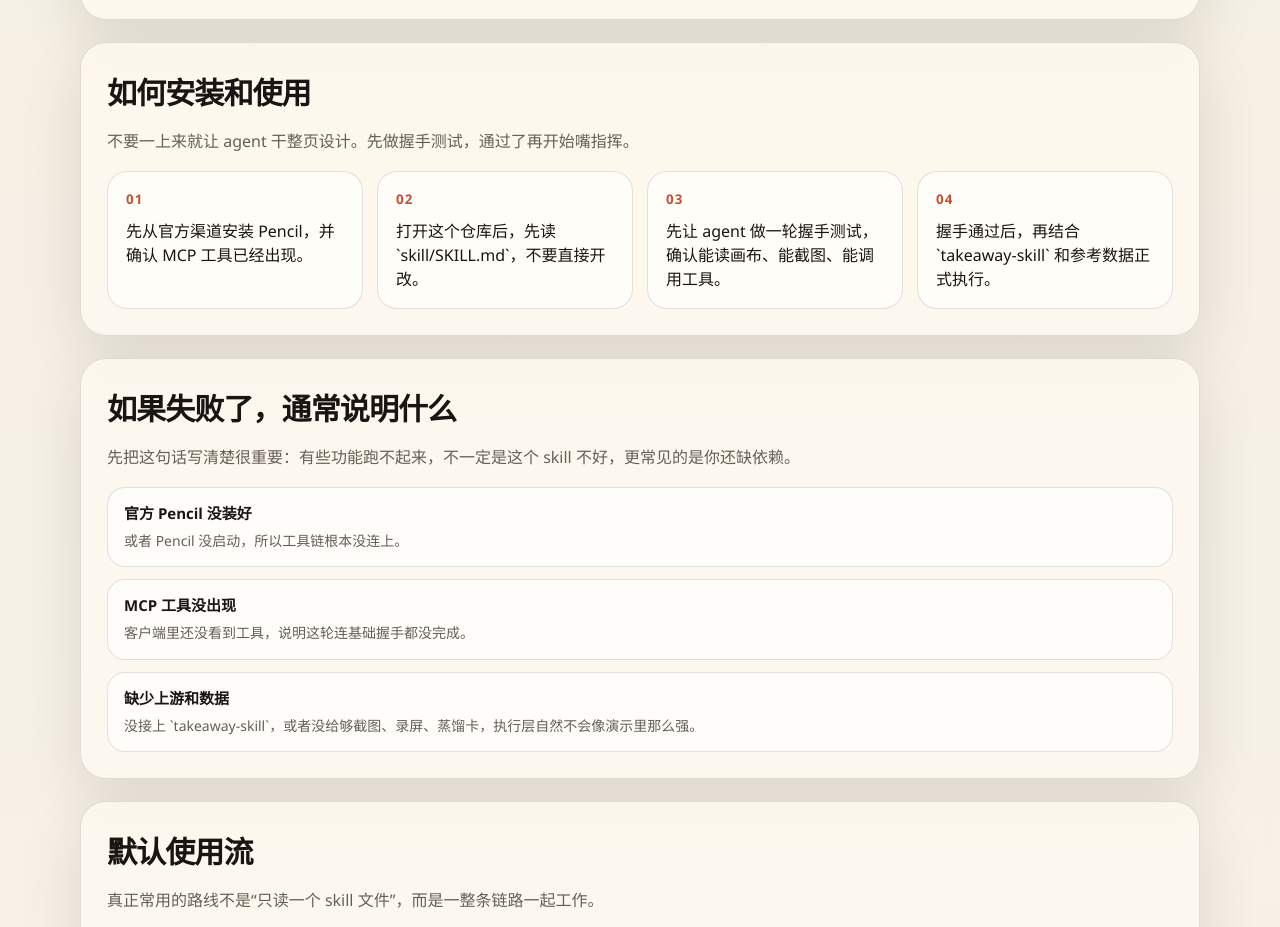
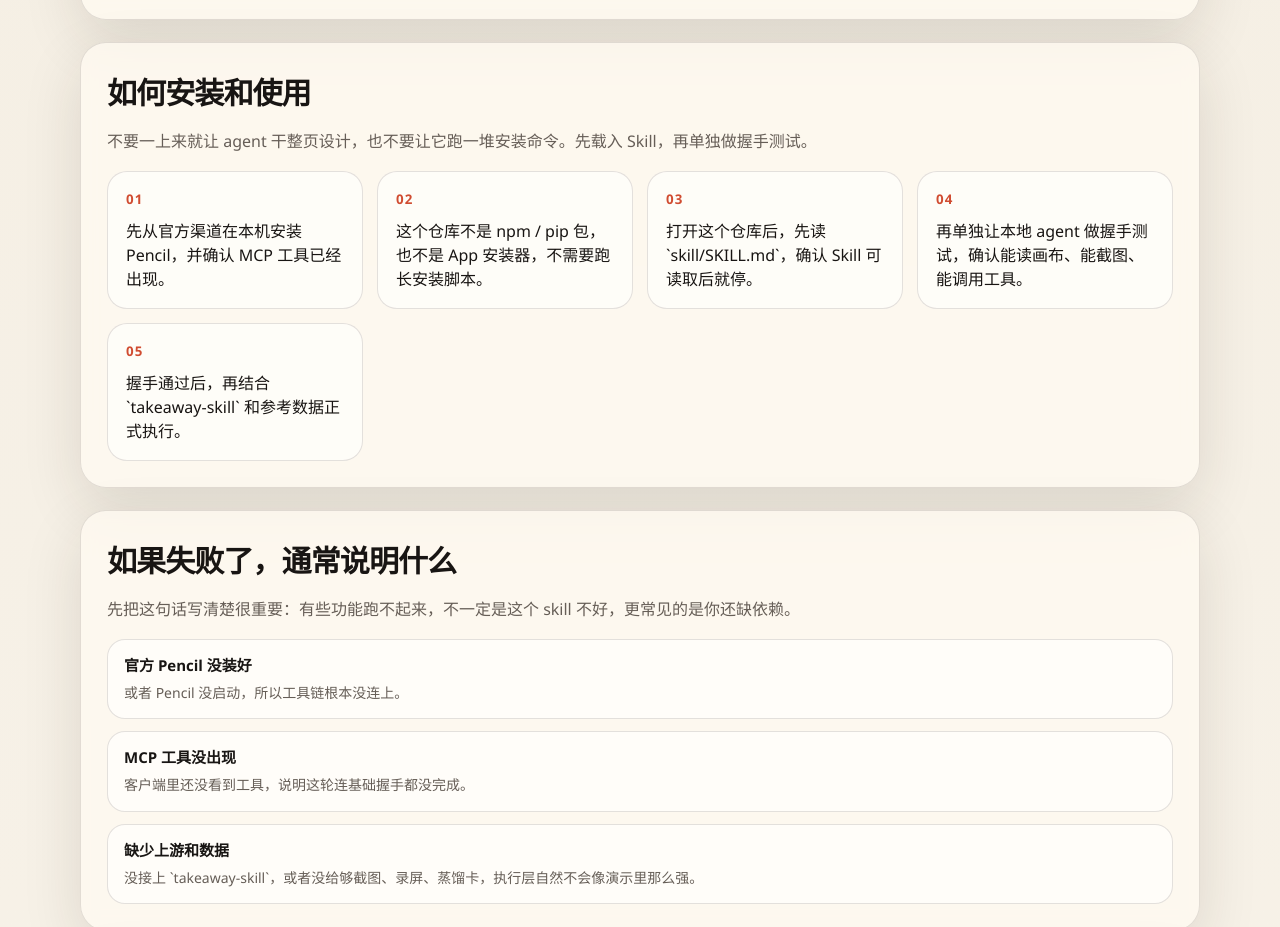
Before and after one commit to julilaoshi/julilaoshi-design, a plain HTML site: page site/index.html in a window 1280 px wide. Shown: the part 1955-2882 px from the top of the page. Drawn offline with Linux system fonts and the light colour scheme.

Commit message:
Clarify Open Pencil skill loading

```diff
--- a/site/index.html
+++ b/site/index.html
@@ -435,23 +435,27 @@
         <article class="panel card full">
           <h2>如何安装和使用</h2>
           <p>
-            不要一上来就让 agent 干整页设计。先做握手测试，通过了再开始嘴指挥。
+            不要一上来就让 agent 干整页设计，也不要让它跑一堆安装命令。先载入 Skill，再单独做握手测试。
           </p>
           <div class="steps">
             <div class="step">
               <small>01</small>
-              先从官方渠道安装 Pencil，并确认 MCP 工具已经出现。
+              先从官方渠道在本机安装 Pencil，并确认 MCP 工具已经出现。
             </div>
             <div class="step">
               <small>02</small>
-              打开这个仓库后，先读 `skill/SKILL.md`，不要直接开改。
+              这个仓库不是 npm / pip 包，也不是 App 安装器，不需要跑长安装脚本。
             </div>
             <div class="step">
               <small>03</small>
-              先让 agent 做一轮握手测试，确认能读画布、能截图、能调用工具。
+              打开这个仓库后，先读 `skill/SKILL.md`，确认 Skill 可读取后就停。
             </div>
             <div class="step">
               <small>04</small>
+              再单独让本地 agent 做握手测试，确认能读画布、能截图、能调用工具。
+            </div>
+            <div class="step">
+              <small>05</small>
               握手通过后，再结合 `takeaway-skill` 和参考数据正式执行。
             </div>
           </div>
```
Also changed, not shown: 2 other files.
